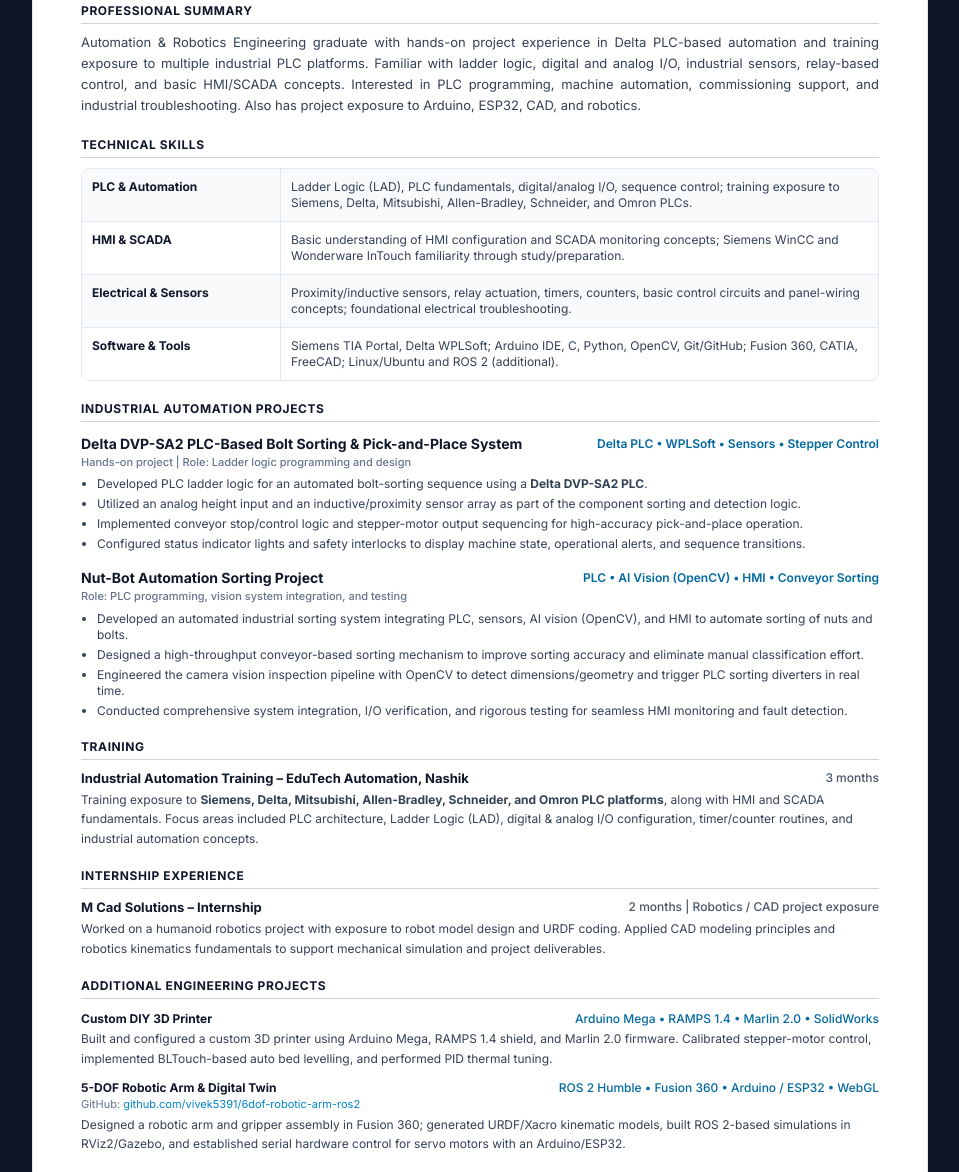
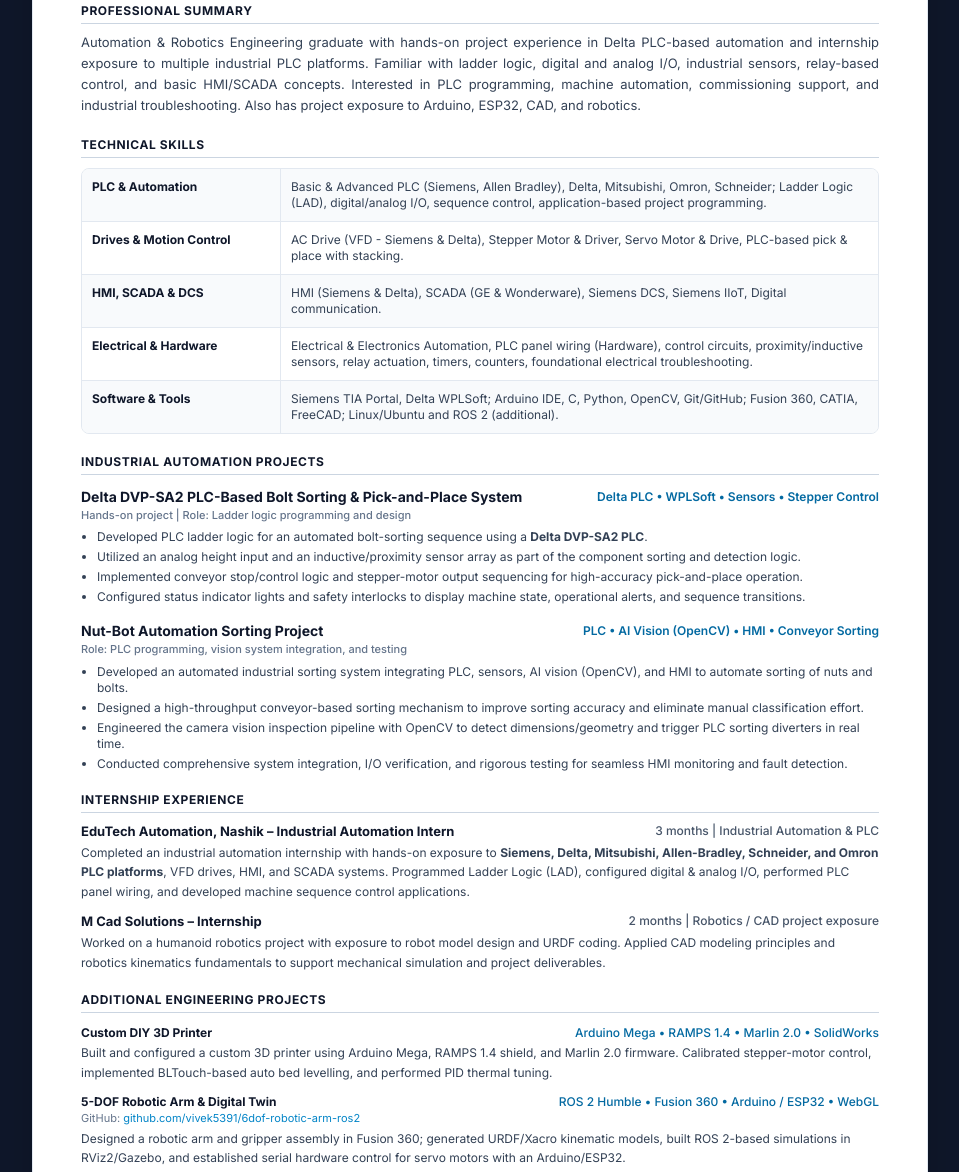
Before and after one commit to vivek5391/vivek5391.github.io, a plain HTML site: page resume.html in a window 1280 px wide. Shown: the part 306-1478 px from the top of the page, without its empty margins (160-1119 px from the left). Drawn offline with nearby package versions, Linux system fonts and the light colour scheme.

Commit message:
Update resume: classify EduTech experience as industrial automation internship and update technical skills

```diff
--- a/resume.html
+++ b/resume.html
@@ -93,7 +93,7 @@
     <section class="mb-5 page-break-inside-avoid">
       <h2 class="text-xs font-bold uppercase tracking-wider text-slate-900 border-b border-slate-300 pb-1 mb-2">Professional Summary</h2>
       <p class="text-xs sm:text-[13px] text-slate-700 leading-relaxed text-justify">
-        Automation & Robotics Engineering graduate with hands-on project experience in Delta PLC-based automation and training exposure to multiple industrial PLC platforms. Familiar with ladder logic, digital and analog I/O, industrial sensors, relay-based control, and basic HMI/SCADA concepts. Interested in PLC programming, machine automation, commissioning support, and industrial troubleshooting. Also has project exposure to Arduino, ESP32, CAD, and robotics.
+        Automation & Robotics Engineering graduate with hands-on project experience in Delta PLC-based automation and internship exposure to multiple industrial PLC platforms. Familiar with ladder logic, digital and analog I/O, industrial sensors, relay-based control, and basic HMI/SCADA concepts. Interested in PLC programming, machine automation, commissioning support, and industrial troubleshooting. Also has project exposure to Arduino, ESP32, CAD, and robotics.
       </p>
     </section>
 
@@ -103,18 +103,22 @@
       <div class="border border-slate-200 rounded-lg overflow-hidden text-xs">
         <div class="grid grid-cols-1 sm:grid-cols-4 border-b border-slate-200 bg-slate-50">
           <div class="p-2 sm:p-2.5 font-bold text-slate-900 border-b sm:border-b-0 sm:border-r border-slate-200 sm:col-span-1">PLC & Automation</div>
-          <div class="p-2 sm:p-2.5 text-slate-700 sm:col-span-3">Ladder Logic (LAD), PLC fundamentals, digital/analog I/O, sequence control; training exposure to Siemens, Delta, Mitsubishi, Allen-Bradley, Schneider, and Omron PLCs.</div>
+          <div class="p-2 sm:p-2.5 text-slate-700 sm:col-span-3">Basic & Advanced PLC (Siemens, Allen Bradley), Delta, Mitsubishi, Omron, Schneider; Ladder Logic (LAD), digital/analog I/O, sequence control, application-based project programming.</div>
         </div>
         <div class="grid grid-cols-1 sm:grid-cols-4 border-b border-slate-200">
-          <div class="p-2 sm:p-2.5 font-bold text-slate-900 border-b sm:border-b-0 sm:border-r border-slate-200 sm:col-span-1 bg-slate-50 sm:bg-white">HMI & SCADA</div>
-          <div class="p-2 sm:p-2.5 text-slate-700 sm:col-span-3">Basic understanding of HMI configuration and SCADA monitoring concepts; Siemens WinCC and Wonderware InTouch familiarity through study/preparation.</div>
+          <div class="p-2 sm:p-2.5 font-bold text-slate-900 border-b sm:border-b-0 sm:border-r border-slate-200 sm:col-span-1 bg-slate-50 sm:bg-white">Drives & Motion Control</div>
+          <div class="p-2 sm:p-2.5 text-slate-700 sm:col-span-3">AC Drive (VFD - Siemens & Delta), Stepper Motor & Driver, Servo Motor & Drive, PLC-based pick & place with stacking.</div>
         </div>
         <div class="grid grid-cols-1 sm:grid-cols-4 border-b border-slate-200 bg-slate-50">
-          <div class="p-2 sm:p-2.5 font-bold text-slate-900 border-b sm:border-b-0 sm:border-r border-slate-200 sm:col-span-1">Electrical & Sensors</div>
-          <div class="p-2 sm:p-2.5 text-slate-700 sm:col-span-3">Proximity/inductive sensors, relay actuation, timers, counters, basic control circuits and panel-wiring concepts; foundational electrical troubleshooting.</div>
+          <div class="p-2 sm:p-2.5 font-bold text-slate-900 border-b sm:border-b-0 sm:border-r border-slate-200 sm:col-span-1">HMI, SCADA & DCS</div>
+          <div class="p-2 sm:p-2.5 text-slate-700 sm:col-span-3">HMI (Siemens & Delta), SCADA (GE & Wonderware), Siemens DCS, Siemens IIoT, Digital communication.</div>
         </div>
-        <div class="grid grid-cols-1 sm:grid-cols-4">
-          <div class="p-2 sm:p-2.5 font-bold text-slate-900 border-b sm:border-b-0 sm:border-r border-slate-200 sm:col-span-1 bg-slate-50 sm:bg-white">Software & Tools</div>
+        <div class="grid grid-cols-1 sm:grid-cols-4 border-b border-slate-200">
+          <div class="p-2 sm:p-2.5 font-bold text-slate-900 border-b sm:border-b-0 sm:border-r border-slate-200 sm:col-span-1 bg-slate-50 sm:bg-white">Electrical & Hardware</div>
+          <div class="p-2 sm:p-2.5 text-slate-700 sm:col-span-3">Electrical & Electronics Automation, PLC panel wiring (Hardware), control circuits, proximity/inductive sensors, relay actuation, timers, counters, foundational electrical troubleshooting.</div>
+        </div>
+        <div class="grid grid-cols-1 sm:grid-cols-4 bg-slate-50">
+          <div class="p-2 sm:p-2.5 font-bold text-slate-900 border-b sm:border-b-0 sm:border-r border-slate-200 sm:col-span-1">Software & Tools</div>
           <div class="p-2 sm:p-2.5 text-slate-700 sm:col-span-3">Siemens TIA Portal, Delta WPLSoft; Arduino IDE, C, Python, OpenCV, Git/GitHub; Fusion 360, CATIA, FreeCAD; Linux/Ubuntu and ROS 2 (additional).</div>
         </div>
       </div>
@@ -157,23 +161,22 @@
       </div>
     </section>
 
-    <!-- Training -->
-    <section class="mb-5 page-break-inside-avoid">
-      <h2 class="text-xs font-bold uppercase tracking-wider text-slate-900 border-b border-slate-300 pb-1 mb-2.5">Training</h2>
-      <div>
-        <div class="flex flex-col sm:flex-row sm:items-center justify-between text-xs">
-          <span class="font-bold text-slate-900 text-[13px]">Industrial Automation Training – EduTech Automation, Nashik</span>
-          <span class="text-slate-600 font-medium">3 months</span>
-        </div>
-        <p class="text-xs text-slate-700 mt-1 leading-relaxed">
-          Training exposure to <strong>Siemens, Delta, Mitsubishi, Allen-Bradley, Schneider, and Omron PLC platforms</strong>, along with HMI and SCADA fundamentals. Focus areas included PLC architecture, Ladder Logic (LAD), digital & analog I/O configuration, timer/counter routines, and industrial automation concepts.
-        </p>
-      </div>
-    </section>
-
     <!-- Internship Experience -->
     <section class="mb-5 page-break-inside-avoid">
       <h2 class="text-xs font-bold uppercase tracking-wider text-slate-900 border-b border-slate-300 pb-1 mb-2.5">Internship Experience</h2>
+      <div class="space-y-3">
+        <!-- EduTech Internship -->
+        <div>
+          <div class="flex flex-col sm:flex-row sm:items-center justify-between text-xs">
+            <span class="font-bold text-slate-900 text-[13px]">EduTech Automation, Nashik – Industrial Automation Intern</span>
+            <span class="text-slate-600 font-medium">3 months | Industrial Automation & PLC</span>
+          </div>
+          <p class="text-xs text-slate-700 mt-1 leading-relaxed">
+            Completed an industrial automation internship with hands-on exposure to <strong>Siemens, Delta, Mitsubishi, Allen-Bradley, Schneider, and Omron PLC platforms</strong>, VFD drives, HMI, and SCADA systems. Programmed Ladder Logic (LAD), configured digital & analog I/O, performed PLC panel wiring, and developed machine sequence control applications.
+          </p>
+        </div>
+
+        <!-- M Cad Solutions Internship -->
         <div>
           <div class="flex flex-col sm:flex-row sm:items-center justify-between text-xs">
             <span class="font-bold text-slate-900 text-[13px]">M Cad Solutions – Internship</span>
@@ -182,6 +185,7 @@
           <p class="text-xs text-slate-700 mt-1 leading-relaxed">
             Worked on a humanoid robotics project with exposure to robot model design and URDF coding. Applied CAD modeling principles and robotics kinematics fundamentals to support mechanical simulation and project deliverables.
           </p>
+        </div>
       </div>
     </section>
 
```
Lines whose indentation alone changed are shown as unchanged.
